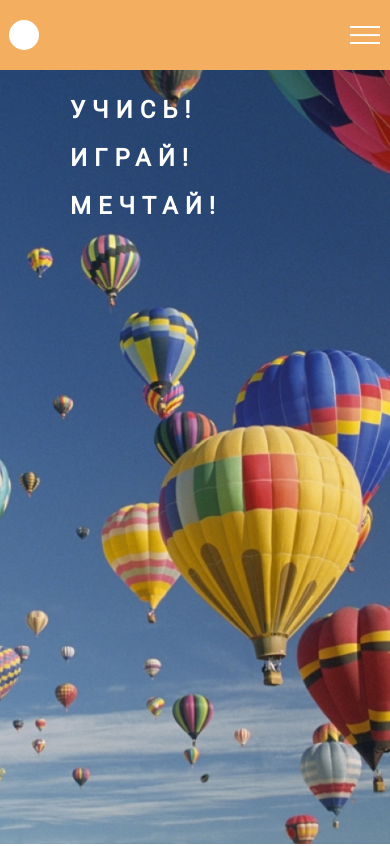
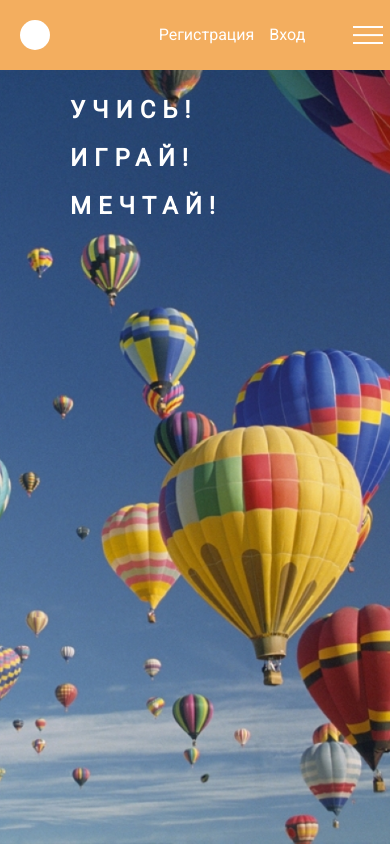
Before and after one commit to Nataliy80/Training, a plain HTML site: page index.html in a window 390 px wide. Shown: the top 846 px of the page. Drawn offline with Linux system fonts and the light colour scheme.

Commit message:
Исправлена реализация меню на мобильных устройствах

```diff
--- a/CSS/style.css
+++ b/CSS/style.css
@@ -24,7 +24,7 @@ a {
     color: inherit;
 }
 
-img {
+* img {
     max-width: 100%;
     height: auto;
 }
@@ -89,6 +89,7 @@ img {
     display: flex;
     justify-content: space-between;
     align-items: center;
+    margin: 0 auto;
 }
 
 .menu__list {
@@ -109,6 +110,20 @@ img {
 }
 
 .menu__link:hover {
+    text-decoration: underline;
+}
+
+.header__links {
+    display: flex;
+    gap: 15px;
+}
+
+.header__link {
+    z-index: 15;
+    color: #fff;
+}
+
+.header__link:hover {
     text-decoration: underline;
 }
 
@@ -575,6 +590,10 @@ button:hover {
         min-height: 70px;
     }
 
+    .header__logo {
+        margin-left: 15px;
+    }
+
     .menu__link {
         margin-right: 50px;
         font-size: 16px;
@@ -734,6 +753,11 @@ button:hover {
 }
 
 @media (max-width: 767px) {
+    .header__container {
+        max-width: 757px;
+        padding: 0 5px;
+    }
+
     .menu {
         flex-direction: column;
     }
@@ -745,6 +769,7 @@ button:hover {
         width: 30px;
         height: 18px;
         cursor: pointer;
+        left: 85%;
     }
 
     .menu__icon span,
@@ -830,6 +855,10 @@ button:hover {
         text-align: center;
     }
 
+    .header__links {
+        margin: 0 auto;
+    }
+
     .courses__inner {
         flex-direction: column;
     }
@@ -851,3 +880,9 @@ button:hover {
         margin: 0 auto;
     }
 }
+
+@media (max-width: 500px) {
+    .menu__icon {
+        left: 80%;
+    }
+}
--- a/index.html
+++ b/index.html
@@ -31,14 +31,12 @@
                         <li class="menu__item">
                             <a data-goto=".page__section_3" href="#" class="menu__link">Контакты</a>
                         </li>
-                        <li class="menu__item">
-                            <a href="#popup-reg" class="menu__link menu__link_pop">Регистрация</a>
-                        </li>
-                        <li class="menu__item">
-                            <a href="#popup-in" class="menu__link menu__link_pop">Вход</a>
-                        </li>
                     </ul>
                 </nav>
+                <div class="header__links">
+                    <a href="#popup-reg" class="reg header__link">Регистрация</a>
+                    <a href="#popup-in" class="in header__link">Вход</a>
+                </div>
             </div>
         </header>
 
```
